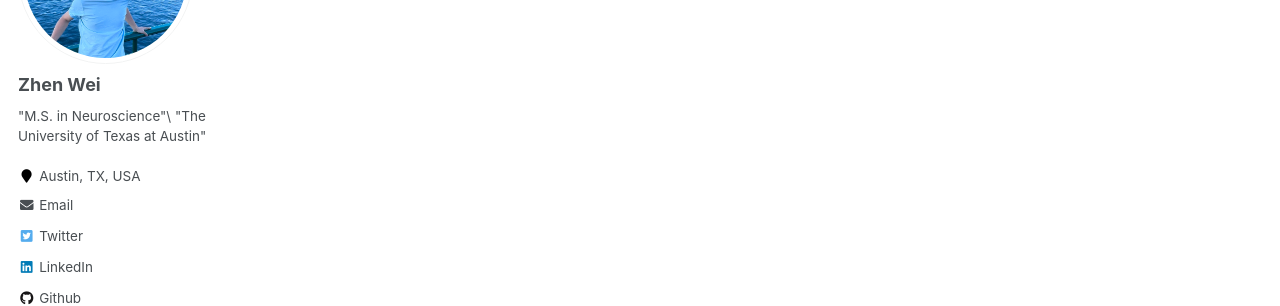
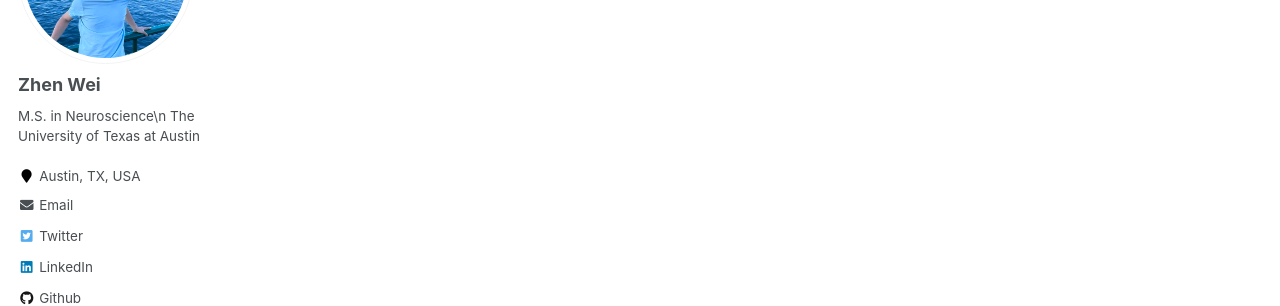
Before and after one commit to zhenwei-psych/zhenwei-psych.github.io, a Jekyll site: the page built from _pages/category-archive.html, in a window 1280 px wide. Shown: the part 229-535 px from the top of the page. Built offline with Jekyll 4.4.1, drawn with Linux system fonts in a browser that asks for light colours.

```diff
--- a/_config.yml
+++ b/_config.yml
@@ -83,8 +83,8 @@ author:
   name             : "Zhen Wei"
   avatar           : "profile(2).jpg"
   bio              : |
-                      "M.S. in Neuroscience"\
-                      "The University of Texas at Austin"
+                      M.S. in Neuroscience\n
+                      The University of Texas at Austin
   location         : "Austin, TX, USA"
   employer         :
   pubmed           :
```
